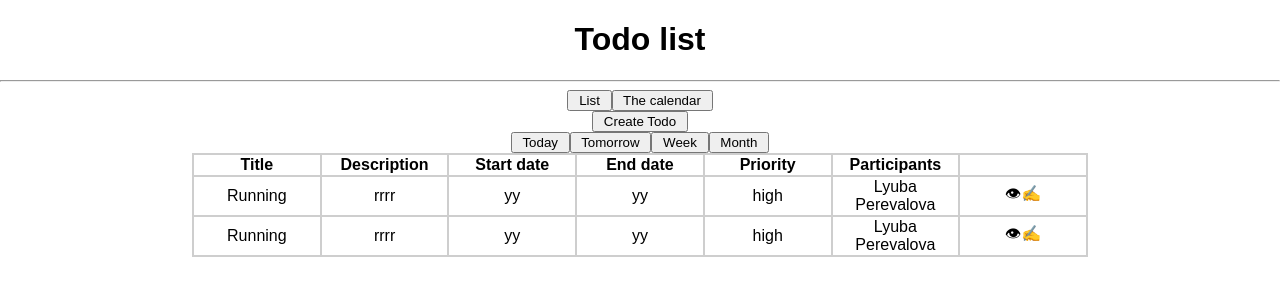
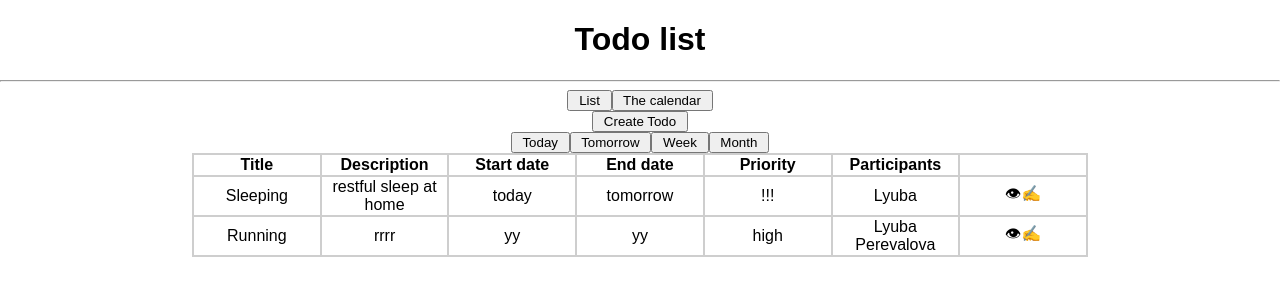
Before and after one commit to lyubovperevalova/todo-app, a React (Create React App) app: page / in a window 1280 px wide. Shown: the top 300 px of the page. Built offline with nearby package versions, Linux system fonts and the light colour scheme.

Commit message:
minor changes

```diff
--- a/src/App.css
+++ b/src/App.css
@@ -5,31 +5,24 @@ table {
 
 }
 
-/*.input type {
-  /*top: 50%;
-  left: 50%;
-  text-align: center;
-} */
+
 
 .container {
-  /*width: 1200px;
-  margin-right: auto;
-  margin-left: 50%; */
   text-align: center;
 }
 
 .modal {
-  display: none; /* Hidden by default */
-  position: fixed; /* Stay in place */
-  z-index: 1; /* Sit on top */
-  padding-top: 100px; /* Location of the box */
+  display: none;
+  position: fixed;
+  z-index: 1;
+  padding-top: 100px;
   left: 0;
   top: 0;
-  width: 100%; /* Full width */
-  height: 100%; /* Full height */
-  overflow: auto; /* Enable scroll if needed */
-  background-color: rgb(0,0,0); /* Fallback color */
-  background-color: rgba(0,0,0,0.4); /* Black w/ opacity */
+  width: 100%;
+  height: 100%;
+  overflow: auto;
+  background-color: rgb(0,0,0);
+  background-color: rgba(0,0,0,0.4);
 }
 
 .modal-open {
--- a/src/App.js
+++ b/src/App.js
@@ -1,5 +1,6 @@
 import React, { Component } from 'react';
 import './App.css';
+import moment from 'moment';
 
 class App extends Component {
 
@@ -11,12 +12,12 @@ class App extends Component {
       todos: [
         {
           id: 1,
-          title: 'Running',
-          description: 'rrrr',
-          startDate: 'yy',
-          endDate: 'yy',
-          priority: 'high',
-          participants: 'Lyuba Perevalova'
+          title: 'Sleeping',
+          description: 'restful sleep at home',
+          startDate: 'today',
+          endDate: 'tomorrow',
+          priority: '!!!',
+          participants: 'Lyuba'
         },
         {
           id: 2,
@@ -29,6 +30,13 @@ class App extends Component {
         }
       ]
     }
+  }
+
+  filterTodosByDate = () => {
+    this.state.todos.filter((todo) => {
+      moment(todo.startDate) < moment().add(7, 'days').calendar();
+      console.log(this.state.todos.filter)
+    })
   }
 
 
@@ -221,7 +229,7 @@ class App extends Component {
           <div>
             <input type="button" name="today" value=" Today " />
             <input type="button" name="tomorrow" value=" Tomorrow " />
-            <input type="button" name="week" value=" Week " />
+            <input onClick={this.filterTodosByDate} type="button" name="week" value=" Week " />
             <input type="button" name="month" value=" Month " />
           </div>
         </div>
```
